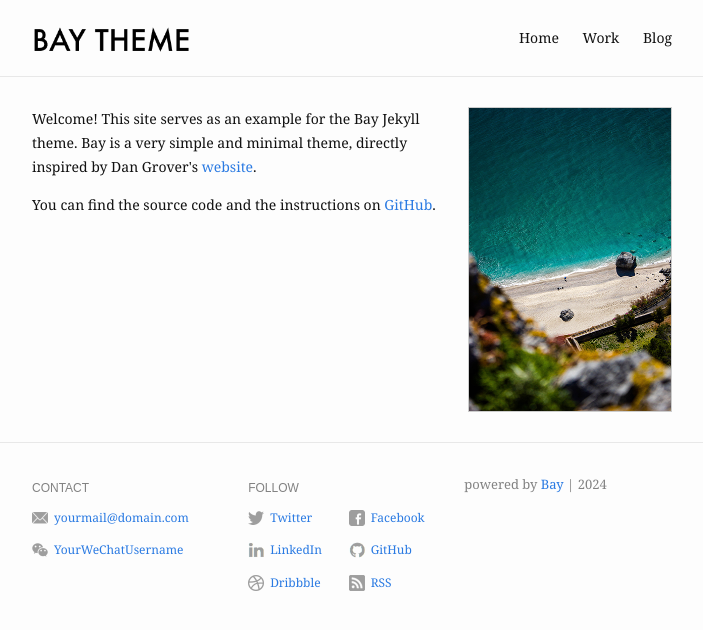
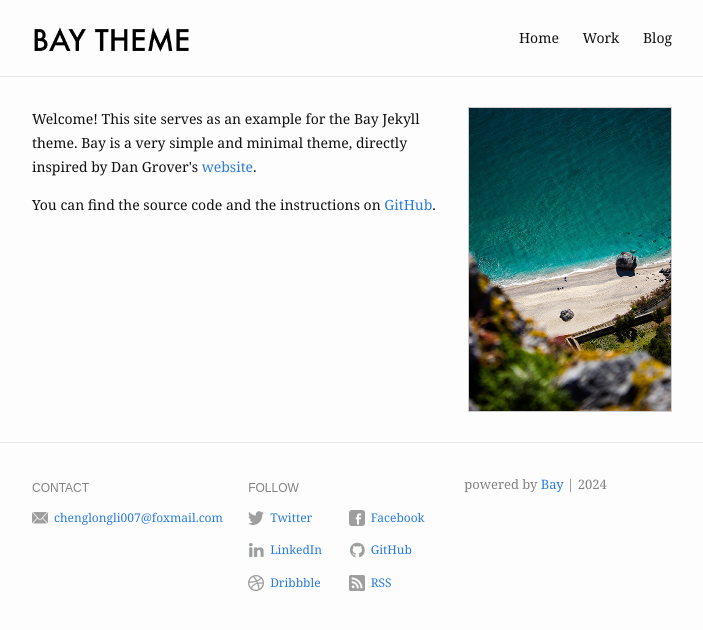
Before and after one commit to ChenglongLi007/ChenglongLi007.github.io, a Jekyll site: the page built from index.md, in a window 1280 px wide. Shown: the top 630 px of the page, without its empty margins (288-991 px from the left). Built offline with Jekyll 4.4.1, drawn with Linux system fonts in a browser that asks for light colours.

Commit message:
change email address

```diff
--- a/_config.yml
+++ b/_config.yml
@@ -20,11 +20,11 @@ footer:
   show_powered_by: true
   contact:
     - name: Email
-      value: yourmail@domain.com
-      link: mailto:yourmail@domain.com
-    - name: WeChat
-      value: YourWeChatUsername
-      link: "#"
+      value: chenglongli007@foxmail.com
+      link: mailto:chenglongli007@foxmail.com
+#    - name: WeChat
+#      value: YourWeChatUsername
+#      link: "#"
   follow:
     - name: Twitter
       link: http://twitter.com/YourTwitterUsername
```
